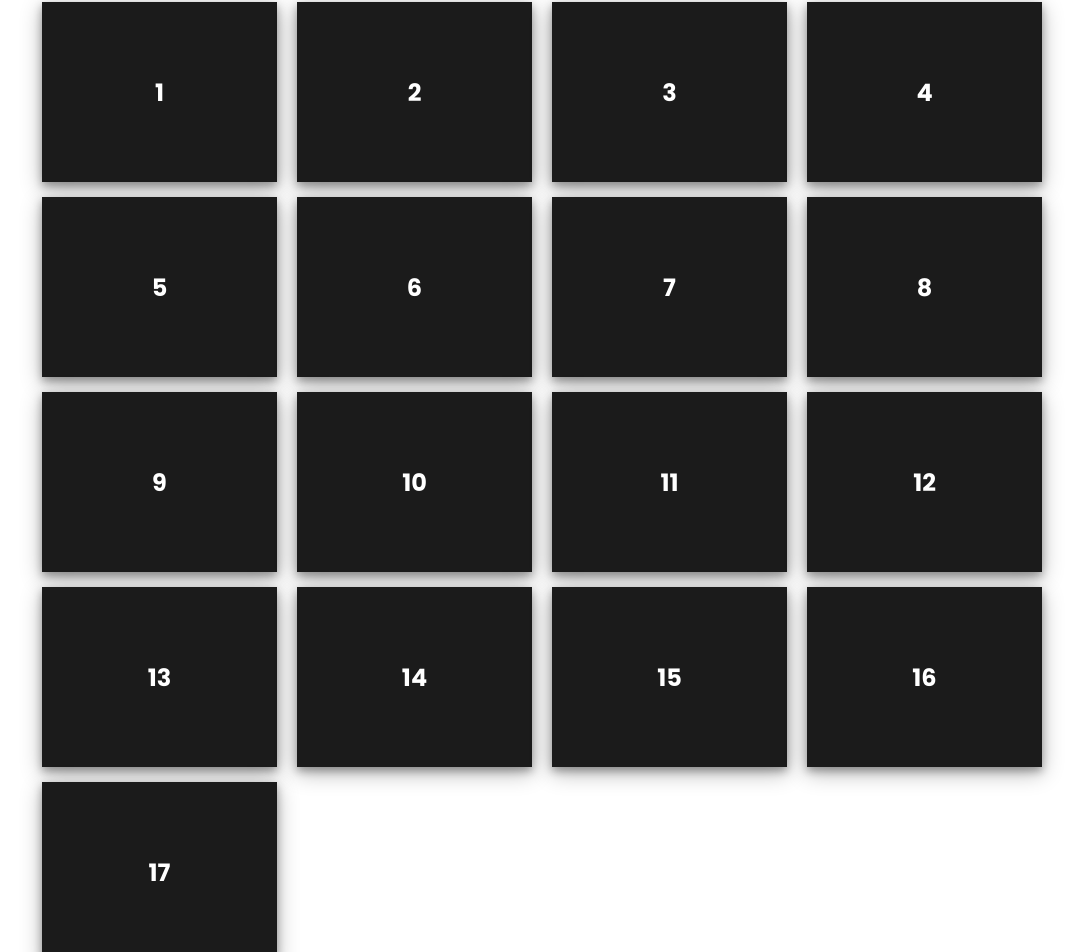
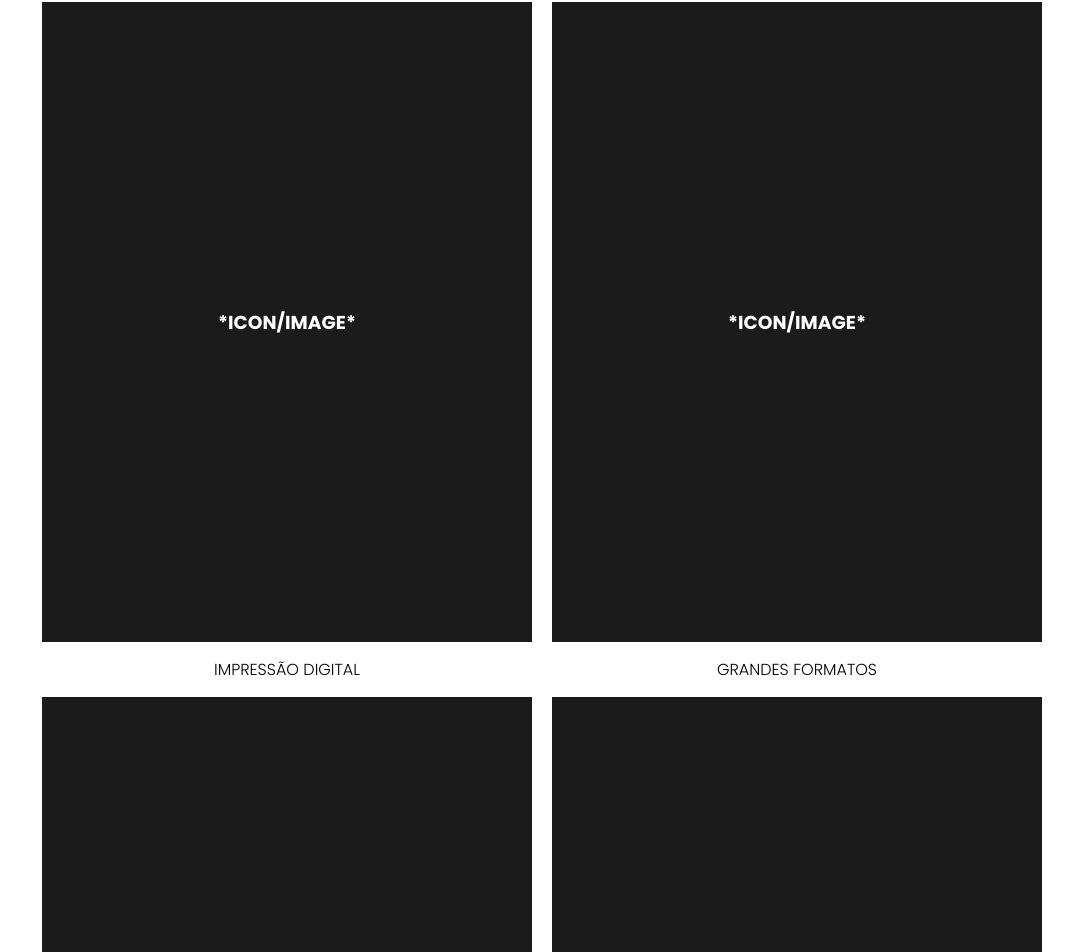
Before and after one commit to tquintal/activcopy, a React (Create React App) app: page /services in a window 1280 px wide. Shown: the part 211-1163 px from the top of the page, without its empty margins (98-1181 px from the left). Built offline with nearby package versions, Linux system fonts and the light colour scheme.

Commit message:
Services updated

```diff
--- a/public/assets/locales/en/translation.json
+++ b/public/assets/locales/en/translation.json
@@ -13,7 +13,11 @@
   },
 
   "Services": {
-    "Title": "Services"
+    "Title": "Services",
+    "Service1": "Impressão Digital (EN)",
+    "Service2": "Grandes Formatos (EN)",
+    "Service3": "Sublimação (EN)",
+    "Service4": "Encadernações (EN)"
   },
 
   "Contact": {
--- a/public/assets/locales/pt/translation.json
+++ b/public/assets/locales/pt/translation.json
@@ -13,7 +13,11 @@
   },
 
   "Services": {
-    "Title": "Serviços"
+    "Title": "Serviços",
+    "Service1": "Impressão Digital",
+    "Service2": "Grandes Formatos",
+    "Service3": "Sublimação",
+    "Service4": "Encadernações"
   },
 
   "Contact": {
--- a/public/index.html
+++ b/public/index.html
@@ -43,69 +43,12 @@
         font-weight: 500;
         font-size: 20px;
       }
-
-      .canvas {
-        align-items: center;
-        background: #eaeff2;
-        border-radius: 50%;
-        display: flex;
-        height: 5em;
-        justify-content: center;
-        margin-right: 20px;
-        width: 5em;
-      }
-      .canvas2 {
-        position: relative;
-      }
-
-      .spinner2 {
-        animation: spinnerTwo 1s linear infinite;
-        background: #00e0d4;
-        border-radius: 100px;
-        height: 1.5em;
-        transform-origin: top;
-        position: absolute;
-        top: 50%;
-        width: 0.11em;
-      }
-
-      .hourHand {
-        animation: spinnerTwo 7s linear infinite;
-        background: #00e0d4;
-        border-radius: 100px;
-        height: 1.5em;
-        transform-origin: top;
-        position: absolute;
-        top: 50%;
-        width: 0.1em;
-      }
-
-      .dot {
-        background: #00e0d4;
-        border-radius: 100%;
-        height: 0.5em;
-        width: 0.5em;
-      }
-
-      @keyframes spinnerTwo {
-        0% {
-          transform: rotate(0deg);
-        }
-        100% {
-          transform: rotate(360deg);
-        }
-      }
     </style>
   </head>
   <body>
     <noscript>You need to enable JavaScript to run this app.</noscript>
     <div class="loading">
       <div class="loading-container">
-        <div class="canvas canvas2">
-          <div class="spinner2"></div>
-          <div class="hourHand"></div>
-          <div class="dot"></div>
-        </div>
         <h1>Loading...</h1>
       </div>
     </div>
--- a/src/App.css
+++ b/src/App.css
@@ -182,14 +182,35 @@ Red Orange: #FF4500
   gap: 15px;
 }
 
+.service-card-container {
+  display: flex;
+  flex-direction: column;
+  align-items: center;
+  gap: 15px;
+  cursor: pointer;
+  font-weight: 300;
+  text-transform: uppercase;
+}
+
 .service-card {
   background-color: #1b1b1b;
-  height: 180px;
-  width: 235px;
+  height: 640px;
+  width: 490px;
+  transition: 150ms;
   display: flex;
   align-items: center;
   justify-content: center;
-  box-shadow: 0 4px 8px 0 rgb(0 0 0 / 30%), 0 6px 20px 0 rgb(0 0 0 / 30%);
+  /* box-shadow: 0 4px 8px 0 rgb(0 0 0 / 30%), 0 6px 20px 0 rgb(0 0 0 / 30%); */
+}
+
+.service-card h3 {
+  color: #ffffff;
+}
+
+@media (hover: hover) {
+  .service-card:hover {
+    transform: scale(1.01);
+  }
 }
 
 .services-cards-container h2 {
@@ -362,7 +383,12 @@ textarea {
     margin: 10%;
   }
 
+  .service-card-container {
+    width: 100%;
+  }
+
   .service-card {
+    height: 500px;
     width: 100%;
   }
 
--- a/src/views/Services.jsx
+++ b/src/views/Services.jsx
@@ -15,56 +15,29 @@ export default function Services(props) {
             <div className='services-container'>
                 <h1>{t('Services.Title')}</h1>
                 <div className='services-cards-container'>
-                    <div className='service-card'>
-                        <h2>1</h2>
+                    <div className='service-card-container'>
+                        <div className='service-card'>
+                            <h3>*Icon/Image*</h3>
+                        </div>
+                        <p>{t('Services.Service1')}</p>
                     </div>
-                    <div className='service-card'>
-                        <h2>2</h2>
+                    <div className='service-card-container'>
+                        <div className='service-card'>
+                            <h3>*Icon/Image*</h3>
+                        </div>
+                        <p>{t('Services.Service2')}</p>
                     </div>
-                    <div className='service-card'>
-                        <h2>3</h2>
+                    <div className='service-card-container'>
+                        <div className='service-card'>
+                            <h3>*Icon/Image*</h3>
+                        </div>
+                        <p>{t('Services.Service3')}</p>
                     </div>
-                    <div className='service-card'>
-                        <h2>4</h2>
-                    </div>
-                    <div className='service-card'>
-                        <h2>5</h2>
-                    </div>
-                    <div className='service-card'>
-                        <h2>6</h2>
-                    </div>
-                    <div className='service-card'>
-                        <h2>7</h2>
-                    </div>
-                    <div className='service-card'>
-                        <h2>8</h2>
-                    </div>
-                    <div className='service-card'>
-                        <h2>9</h2>
-                    </div>
-                    <div className='service-card'>
-                        <h2>10</h2>
-                    </div>
-                    <div className='service-card'>
-                        <h2>11</h2>
-                    </div>
-                    <div className='service-card'>
-                        <h2>12</h2>
-                    </div>
-                    <div className='service-card'>
-                        <h2>13</h2>
-                    </div>
-                    <div className='service-card'>
-                        <h2>14</h2>
-                    </div>
-                    <div className='service-card'>
-                        <h2>15</h2>
-                    </div>
-                    <div className='service-card'>
-                        <h2>16</h2>
-                    </div>
-                    <div className='service-card'>
-                        <h2>17</h2>
+                    <div className='service-card-container'>
+                        <div className='service-card'>
+                            <h3>*Icon/Image*</h3>
+                        </div>
+                        <p>{t('Services.Service4')}</p>
                     </div>
                 </div>
             </div>
```
